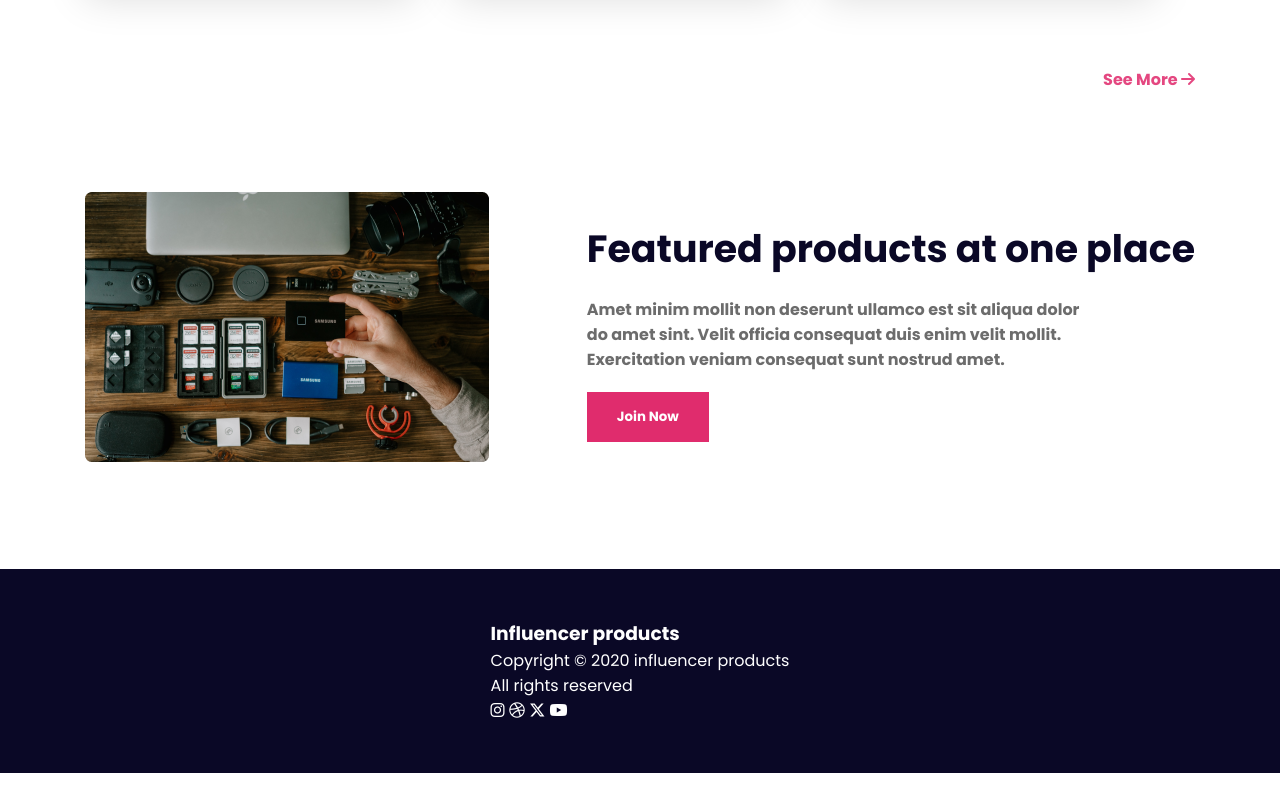
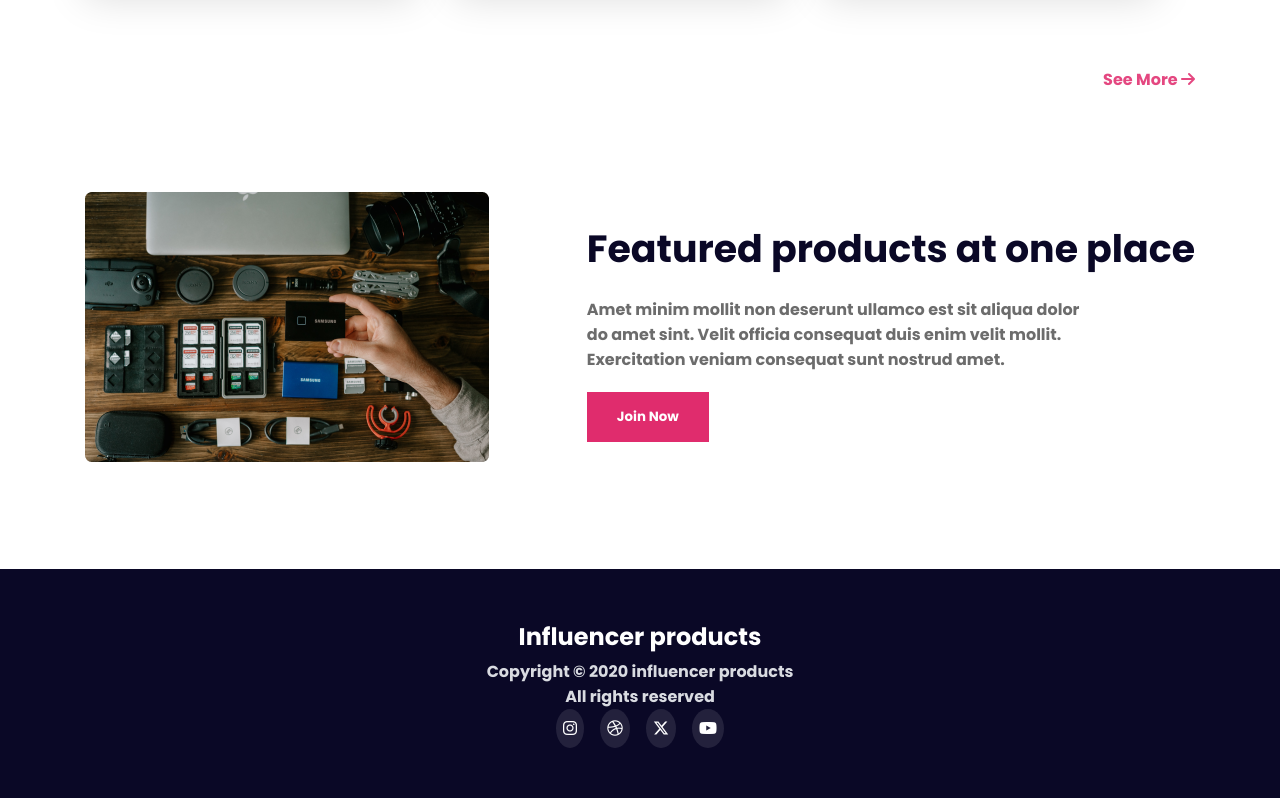
Before and after one commit to helal-bye/influencer-gear-website, a plain HTML site: page index.html in a window 1280 px wide. Shown: the part 2293-3091 px from the top of the page. Before the commit the page ends 3066 px from the top, so only its background shows below. Drawn offline with Linux system fonts and the light colour scheme.

Commit message:
finished footer section

```diff
--- a/index.html
+++ b/index.html
@@ -222,11 +222,22 @@ Buyers protection possible!</p>
                 <h3 class="footer-title">Influencer products</h3>
                 <p class="copy-right">Copyright © 2020  influencer products</p>
                 <p>All rights reserved</p>
-                <div>
-                    <i class="fa-brands fa-instagram"></i>
-                    <i class="fa-brands fa-dribbble"></i>
-                    <i class="fa-brands fa-x-twitter"></i>
-                    <i class="fa-brands fa-youtube"></i>
+                <div class="footer-icon">
+                    <div class="icon">                      <i class="fa-brands fa-instagram"></i>
+                    </div>
+
+                    <div class="icon">                    <i    class="fa-brands fa-dribbble"></i>
+                    </div>
+
+                    <div class="icon">
+                        <i class="fa-brands fa-x-twitter"></i>
+
+                    </div>
+
+                    <div class="icon">
+
+                        <i class="fa-brands fa-youtube"></i>
+                    </div>
                 </div>
             </div>
         </div>
--- a/style/style.css
+++ b/style/style.css
@@ -173,6 +173,34 @@ margin-bottom: 20px;
     align-items: center;
 
 }
+.footer-content{
+    text-align: center;
+}
+.footer-title{
+    font-size: 1.5rem;
+    font-weight: 700;
+    margin-bottom: 5px;
+}
+.copy-right{
+    font-weight: 700;
+    color: #D9DBE1;
+}
+.footer-content p{
+    font-weight: 700;
+    color: #D9DBE1;
+}
+.footer-icon .icon{
+    background: #23213c;
+    padding: 7px;
+    border-radius: 50%;
+
+}
+.footer-icon{
+    display: flex;
+    gap: 16px;
+    justify-content: center;
+    align-items: center;
+}
 
 
 
```
